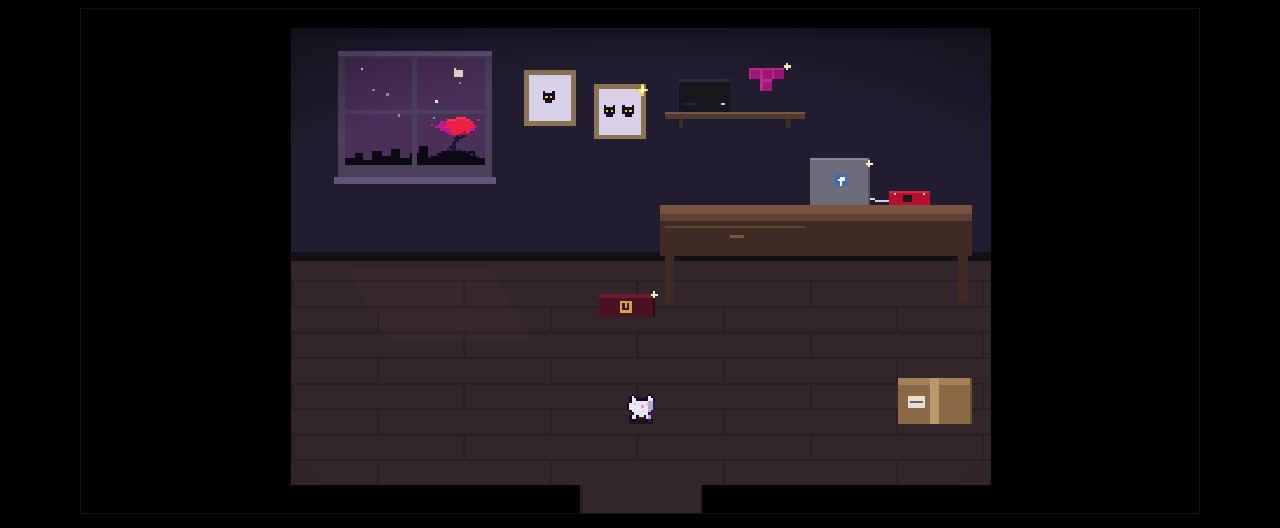
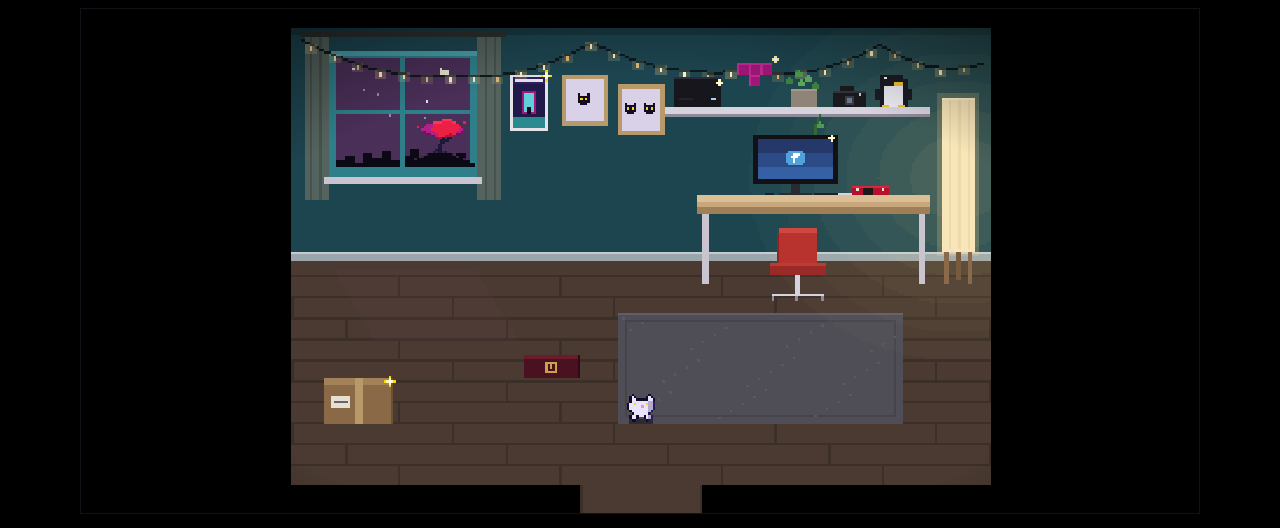
Before and after one commit to lpuv/website, an Astro site: page / in a window 1280 px wide. Shown: the part 228-756 px from the top of the page. Built offline with nearby package versions, Linux system fonts and the light colour scheme; Astro itself is replaced by a stand-in of ours.

Commit message:
Workbench: in the spirit of Luna's room (teal wall, string lights, paper lamp, white shelf, red chair, rug, poster, penguin)

```diff
--- a/src/scripts/workbench.ts
+++ b/src/scripts/workbench.ts
@@ -14,19 +14,22 @@ const reduce = window.matchMedia('(prefers-reduced-motion: reduce)').matches;
 
 // Palette: dark, a little warm. No neon.
 const C = {
-  wall: '#221c30',
-  wallLo: '#1c1728',
-  base: '#141019',
-  floor: '#33262b',
-  seam: '#2a1f24',
-  wood: '#5e4134',
-  woodHi: '#77553f',
-  woodLo: '#3f2b23',
-  frame: '#4c3f5c',
-  frameHi: '#62537a',
+  wall: '#1d4550', // the teal accent wall, at night
+  wallLo: '#173840',
+  base: '#9aa6ac',
+  floor: '#4a3a31',
+  floorHi: '#544236',
+  seam: '#3c2f28',
+  birch: '#c9a77c',
+  birchHi: '#dcc095',
+  birchLo: '#9f7f58',
+  white: '#d6d2de',
+  whiteLo: '#8e8a98',
+  frame: '#2f7f8a',
+  frameHi: '#47a0aa',
   ink: '#140c24',
   paper: '#d9d1e8',
-  shelf: '#4f382d',
+  warm: '#ffd890',
 };
 
 type Thing = {
@@ -102,9 +105,9 @@ export function initWorkbench() {
   const things: Thing[] = [
     {
       id: 'window',
-      glint: [80, 16],
-      hit: [20, 10, 66, 54],
-      spot: [53, 112],
+      glint: [72, 14],
+      hit: [14, 8, 68, 58],
+      spot: [48, 112],
       lines: () => [
         `* (Montréal, ${time.label}. ${sky.label})`,
         '* (Very far away, there is a red tree.)',
@@ -113,10 +116,17 @@ export function initWorkbench() {
       ],
     },
     {
+      id: 'poster',
+      glint: [109, 20],
+      hit: [92, 18, 20, 28],
+      spot: [102, 112],
+      lines: () => ['* (A DELTARUNE poster.)', '* (...That explains a few things.)'],
+    },
+    {
       id: 'cats',
-      glint: [150, 26],
-      hit: [98, 16, 56, 32],
-      spot: [126, 112],
+      glint: [156, 26],
+      hit: [114, 18, 46, 28],
+      spot: [136, 112],
       lines: () => [
         '* (Two cat pictures. One cat in the first. Two in the second.)',
         '* (They are also TryHackMe rooms. Luna wrote both.)',
@@ -126,9 +136,9 @@ export function initWorkbench() {
     },
     {
       id: 'pinwheel',
-      glint: [187, 23],
-      hit: [164, 18, 26, 18],
-      spot: [176, 124],
+      glint: [183, 23],
+      hit: [162, 20, 24, 16],
+      spot: [172, 114],
       lines: () => [
         '* (A small black box called pinwheel.)',
         '* (Ryzen 7. 27 GiB of RAM. A 2.32 TiB ZFS pool.)',
@@ -139,22 +149,26 @@ export function initWorkbench() {
     },
     {
       id: 'tetris',
-      glint: [212, 16],
-      hit: [194, 14, 20, 20],
-      spot: [204, 124],
-      lines: () => [
-        '* (A T-piece from evil-tetris.)',
-        '* (It was supposed to fall. It went up instead.)',
-      ],
+      glint: [207, 13],
+      hit: [190, 12, 18, 22],
+      spot: [190, 114],
+      lines: () => ['* (A T-piece from evil-tetris.)', '* (It was supposed to fall. It went up instead.)'],
       href: '/systems/evil-tetris/',
     },
     {
-      id: 'laptop',
-      glint: [247, 58],
-      hit: [220, 54, 30, 24],
-      spot: [235, 124],
+      id: 'penguin',
+      glint: [266, 19],
+      hit: [250, 16, 18, 20],
+      spot: [262, 116],
+      lines: () => ['* (A penguin.)', '* (It is not a project. It is just a penguin.)'],
+    },
+    {
+      id: 'monitor',
+      glint: [231, 47],
+      hit: [196, 44, 38, 28],
+      spot: [196, 122],
       lines: () => [
-        "* (A laptop. The sticker on the lid is Fedora's.)",
+        "* (A monitor. Fedora's on it.)",
         '* (Luna packages software for Fedora: 86box, some Rust crates, makedeb.)',
         "* (A package isn't done when it builds. It's done when someone else can rebuild it.)",
       ],
@@ -162,11 +176,11 @@ export function initWorkbench() {
     },
     {
       id: 'launchpad',
-      glint: [273, 70],
-      hit: [254, 66, 22, 14],
-      spot: [264, 124],
+      glint: [257, 67],
+      hit: [238, 64, 22, 12],
+      spot: [246, 116],
       lines: () => [
-        '* (A red TMS570 board, plugged into the laptop.)',
+        '* (A red TMS570 board, plugged into the monitor.)',
         "* (It's nearly the same chip as the CubeSat's flight computer.)",
         '* (Nearly. A driver can work here and still be wrong in orbit.)',
       ],
@@ -174,9 +188,9 @@ export function initWorkbench() {
     },
     {
       id: 'grimoire',
-      glint: [155, 114],
-      hit: [132, 110, 24, 16],
-      spot: [144, 134],
+      glint: [123, 141],
+      hit: [98, 136, 28, 16],
+      spot: [112, 158],
       lines: () => [
         '* (A Blood on the Clocktower grimoire.)',
         "* (The Storyteller keeps every player's secret in one of these.)",
@@ -186,9 +200,9 @@ export function initWorkbench() {
     },
     {
       id: 'box',
-      glint: [290, 151],
-      hit: [258, 146, 34, 26],
-      spot: [248, 164],
+      glint: [42, 151],
+      hit: [12, 146, 34, 26],
+      spot: [56, 162],
       lines: () => [
         '* (A cardboard box labelled k8s.)',
         '* (It ran fine. It was just more cluster than one machine needed.)',
@@ -200,9 +214,11 @@ export function initWorkbench() {
 
   // Footprints on the floor that the cat walks around.
   const solid: [number, number, number, number][] = [
-    [158, 100, 134, 20], // desk
-    [132, 112, 24, 12], // grimoire
-    [260, 150, 32, 20], // box
+    [174, 100, 100, 10], // desk
+    [204, 104, 24, 14], // chair
+    [278, 100, 16, 10], // lamp
+    [100, 140, 24, 10], // grimoire
+    [14, 150, 30, 20], // box
   ];
   const walkable = (x: number, y: number) =>
     x >= 6 && x <= RW - 6 && y >= 108 && (y <= 196 || (x > 127 && x < 173)) &&
@@ -457,61 +473,120 @@ export function initWorkbench() {
 
   function drawWall() {
     R(0, 0, RW, 100, C.wall);
-    R(0, 0, RW, 4, C.wallLo);
+    R(0, 0, RW, 3, C.wallLo);
     R(0, 96, RW, 4, C.base);
+    R(0, 96, RW, 1, '#c4ccd0');
+  }
+
+  /** Warm glow from the lamp: stepped, so it stays pixel-crisp. */
+  function drawLampGlow() {
+    const cx = 286;
+    const cy = 64;
+    const rings: [number, number][] = [[78, 0.02], [66, 0.025], [54, 0.03], [42, 0.035], [30, 0.045], [18, 0.05]];
+    g.fillStyle = C.warm;
+    for (const [r, a] of rings) {
+      g.globalAlpha = a;
+      for (let y = -r; y <= r; y++) {
+        const hw = Math.round(Math.sqrt(r * r - y * y) * 1.15);
+        const yy = cy + y;
+        if (yy < 0 || yy > 196) continue;
+        const x0 = Math.max(0, cx - hw);
+        const x1 = Math.min(RW, cx + hw);
+        if (x1 > x0) g.fillRect(OX + x0, OY + yy, x1 - x0, 1);
+      }
+    }
+    g.globalAlpha = 1;
   }
 
   function drawFloor() {
     R(0, 100, RW, 96, C.floor);
-    for (let y = 108; y < 196; y += 11) {
+    for (let y = 106; y < 196; y += 9) {
       R(0, y, RW, 1, C.seam);
-      const off = ((y / 11) | 0) % 2 ? 0 : 37;
-      for (let x = off; x < RW; x += 74) R(x, y + 1, 1, 10, C.seam);
+      const off = ((y / 9) | 0) % 3 * 23;
+      for (let x = off; x < RW; x += 69) R(x, y + 1, 1, 8, C.seam);
     }
+    // Rug.
+    R(140, 122, 122, 48, '#4f4e57');
+    R(140, 122, 122, 1, '#605f69');
+    R(143, 125, 116, 1, '#45444c');
+    R(143, 166, 116, 1, '#45444c');
+    R(143, 125, 1, 42, '#45444c');
+    R(258, 125, 1, 42, '#45444c');
+    for (let i = 0; i < 40; i++) R(142 + ((i * 53) % 118), 124 + ((i * 29) % 44), 1, 1, '#5a5962');
     // Doorway at the bottom, leading out.
     R(124, 196, 52, 12, C.floor);
     R(124, 196, 1, 12, C.seam);
     R(175, 196, 1, 12, C.seam);
     // Window light on the floor.
-    g.globalAlpha = 0.06;
+    g.globalAlpha = 0.07;
     g.fillStyle = sky.glow;
-    for (let i = 0; i < 30; i++) g.fillRect(OX + 24 + i * 0.6, OY + 104 + i, 62, 1);
+    for (let i = 0; i < 30; i++) g.fillRect(OX + 18 + i * 0.6, OY + 104 + i, 62, 1);
     g.globalAlpha = 1;
   }
 
+  /** String lights draped along the top of the wall. */
+  const LIGHT_PTS: [number, number][] = [[4, 5], [70, 20], [128, 6], [196, 18], [252, 7], [296, 15]];
+  function lightY(x: number) {
+    for (let i = 0; i < LIGHT_PTS.length - 1; i++) {
+      const [x0, y0] = LIGHT_PTS[i];
+      const [x1, y1] = LIGHT_PTS[i + 1];
+      if (x < x0 || x > x1) continue;
+      const u = (x - x0) / (x1 - x0);
+      const sag = Math.sin(u * Math.PI) * 5;
+      return Math.round(y0 + (y1 - y0) * u + sag);
+    }
+    return 6;
+  }
+  function drawLights(t: number) {
+    for (let x = 4; x <= 296; x++) R(x, lightY(x), 1, 1, '#0d1a1e');
+    for (let x = 8, i = 0; x <= 292; x += 10, i++) {
+      const y = lightY(x) + 1;
+      const tw = reduce ? 1 : 0.5 + 0.5 * Math.sin(t * 0.0015 + i * 2.1);
+      g.globalAlpha = 0.12 + tw * 0.12;
+      R(x - 2, y - 1, 5, 4, C.warm);
+      g.globalAlpha = 1;
+      R(x, y, 1, 2, tw > 0.35 ? '#fff0c0' : '#e0b870');
+    }
+  }
+
   function drawWindow(t: number) {
-    R(20, 10, 66, 54, C.frame);
-    R(20, 10, 66, 2, C.frameHi);
-    R(23, 13, 60, 46, sky.sky);
+    // Curtains.
+    R(6, 4, 10, 70, '#55635e');
+    R(80, 4, 10, 70, '#55635e');
+    for (const x of [8, 12, 83, 87]) R(x, 4, 1, 70, '#46524e');
+    R(4, 2, 88, 2, '#2a2f2e'); // rod
+    // Frame and sky.
+    R(16, 10, 64, 54, C.frame);
+    R(16, 10, 64, 2, C.frameHi);
+    R(19, 13, 58, 47, sky.sky);
     if (sky.stars) {
       for (const [i, [sx, sy]] of stars.entries()) {
         const on = reduce || Math.sin(t * 0.001 + i * 1.7) > -0.6;
-        if (on) R(sx, sy, 1, 1, i % 4 ? '#8a8fb8' : '#d8dcff');
+        if (on) R(sx - 4, sy, 1, 1, i % 4 ? '#8a8fb8' : '#d8dcff');
       }
-      R(70, 17, 4, 4, '#e8e4d0'); // moon
-      R(71, 17, 3, 1, sky.sky);
+      R(64, 17, 4, 4, '#e8e4d0'); // moon
+      R(65, 17, 3, 1, sky.sky);
     }
     // Horizon: the city.
     const city = [3, 5, 2, 6, 4, 7, 3, 5, 8, 4, 2, 5, 3, 6, 2];
-    city.forEach((h, i) => R(23 + i * 4, 59 - h, 4, h, '#0b0914'));
+    city.forEach((h, i) => R(19 + i * 4, 60 - h, 4, h, '#0b0914'));
     // Far away: a hill rising out of the city, and the red tree on top of it.
-    for (let y = 52; y <= 58; y++) {
-      const hw = Math.round(3 + (y - 52) * 2.6);
-      const x0 = Math.max(54, 70 - hw);
-      const x1 = Math.min(83, 70 + hw);
+    for (let y = 53; y <= 59; y++) {
+      const hw = Math.round(3 + (y - 53) * 2.6);
+      const x0 = Math.max(48, 64 - hw);
+      const x1 = Math.min(77, 64 + hw);
       R(x0, y, x1 - x0, 1, '#0b0914');
-      // A purple rim along the top of the hill, like the tree room's floor.
-      if (y <= 55) {
+      if (y <= 56) {
         R(x0, y, 1, 1, '#3d2246');
         R(x1 - 1, y, 1, 1, '#3d2246');
       }
     }
-    R(67, 52, 6, 1, '#3d2246');
-    drawFarTree(60, 38, t);
+    R(61, 53, 6, 1, '#3d2246');
+    drawFarTree(54, 39, t);
     // Mullions and sill.
-    R(52, 13, 2, 46, C.frame);
-    R(23, 35, 60, 2, C.frame);
-    R(18, 64, 70, 3, C.frameHi);
+    R(47, 13, 2, 47, C.frame);
+    R(19, 35, 58, 2, C.frame);
+    R(14, 64, 68, 3, '#c9c4d0');
   }
 
   /** The tree as a tiny sprite. h = highlight, r = red, l = red shadow, m = magenta, d = dark magenta, t = trunk. */
@@ -556,86 +631,152 @@ export function initWorkbench() {
     R(x + 1, y + 4, 3, 1, C.ink);
   }
 
-  function drawCatPictures() {
-    // Cat Pictures 1
-    R(100, 18, 22, 24, '#8b7354');
-    R(102, 20, 18, 20, C.paper);
-    catFace(108, 27);
-    // Cat Pictures 2
-    R(130, 24, 22, 24, '#8b7354');
-    R(132, 26, 18, 20, C.paper);
-    catFace(134, 33);
-    catFace(142, 33);
+  function drawPosters() {
+    // DELTARUNE poster: a dark scene, a lit doorway, a figure.
+    R(94, 20, 16, 24, '#e6e2ea');
+    R(95, 21, 14, 22, '#1f1a4a');
+    R(95, 21, 14, 3, '#2a2160');
+    R(96, 22, 12, 1, '#e6e2ea'); // title
+    R(99, 27, 6, 10, '#a3167a');
+    R(100, 28, 4, 8, '#5fd0d8');
+    R(101, 34, 2, 3, '#140c24');
+    R(95, 38, 14, 5, '#2b8a8f');
+    // Cat Pictures 1 and 2.
+    R(116, 20, 20, 22, '#b89a6a');
+    R(118, 22, 16, 18, C.paper);
+    catFace(123, 28);
+    R(140, 24, 20, 22, '#b89a6a');
+    R(142, 26, 16, 18, C.paper);
+    catFace(143, 32);
+    catFace(151, 32);
   }
 
   function drawShelf(t: number) {
-    R(160, 36, 60, 3, C.shelf);
-    R(160, 36, 60, 1, C.woodHi);
-    R(166, 39, 2, 4, C.woodLo);
-    R(212, 39, 2, 4, C.woodLo);
+    // Long white floating shelf.
+    R(160, 34, 114, 4, C.white);
+    R(160, 37, 114, 1, C.whiteLo);
     // pinwheel: a small black box with one light.
-    R(166, 22, 22, 14, '#17161d');
-    R(166, 22, 22, 1, '#2d2b38');
-    R(168, 32, 6, 1, '#24222d');
+    R(164, 21, 20, 13, '#17161d');
+    R(164, 21, 20, 1, '#2d2b38');
+    R(166, 30, 6, 1, '#24222d');
     const blink = reduce || Math.floor(t / 900) % 3 !== 0;
-    R(184, 32, 2, 1, blink ? '#9fd0ff' : '#2a3a4a');
+    R(180, 30, 2, 1, blink ? '#9fd0ff' : '#2a3a4a');
     // The T-piece, floating a little above the shelf.
-    const bob = reduce ? 0 : Math.round(Math.sin(t * 0.002) * 1);
-    const ty = 18 + bob;
+    const bob = reduce ? 0 : Math.round(Math.sin(t * 0.002));
+    const ty = 16 + bob;
     const block = (x: number, y: number) => {
       R(x, y, 5, 5, '#a3167a');
       R(x, y, 5, 1, '#c02a92');
       R(x, y, 1, 5, '#c02a92');
     };
+    block(191, ty);
     block(196, ty);
     block(201, ty);
-    block(206, ty);
-    block(201, ty + 5);
+    block(196, ty + 5);
+    // Pothos: a grey pot, leaves up top, a vine trailing down past the shelf.
+    R(214, 26, 11, 8, '#8e8478');
+    R(214, 26, 11, 1, '#a59a8c');
+    const leaf = (x: number, y: number, c = '#4f9a52') => {
+      R(x, y, 3, 2, c);
+      R(x + 1, y - 1, 1, 1, c);
+    };
+    leaf(212, 22, '#3f8244');
+    leaf(216, 19);
+    leaf(220, 21, '#5aae5c');
+    leaf(223, 24, '#3f8244');
+    leaf(217, 23, '#5aae5c');
+    for (let y = 37; y < 54; y++) R(225 + Math.round(Math.sin(y * 0.4)), y, 1, 1, '#2f6a34');
+    leaf(225, 41, '#4f9a52');
+    leaf(223, 47, '#3f8244');
+    leaf(226, 52, '#5aae5c');
+    // Camera.
+    R(232, 27, 14, 7, '#1a1a1e');
+    R(235, 25, 6, 2, '#1a1a1e');
+    R(232, 27, 14, 1, '#34343c');
+    R(237, 29, 4, 4, '#3a3a44');
+    R(238, 30, 2, 2, '#6a7a8a');
+    R(243, 28, 1, 1, '#c8c8d0');
+    // Penguin plush.
+    R(252, 22, 12, 12, '#1b1b24');
+    R(254, 25, 8, 9, '#ecebf2');
+    R(252, 20, 10, 3, '#1b1b24');
+    R(254, 21, 1, 1, '#fff');
+    R(258, 23, 4, 2, '#f2c230');
+    R(250, 26, 2, 5, '#1b1b24');
+    R(264, 26, 2, 5, '#1b1b24');
+    R(253, 33, 3, 1, '#f2c230');
+    R(260, 33, 3, 1, '#f2c230');
   }
 
   function drawDesk() {
-    // Laptop: we see the back of the lid, with a sticker.
-    R(222, 56, 26, 20, '#6e6c7a');
-    R(222, 56, 26, 1, '#8a8896');
-    R(247, 56, 1, 20, '#55535f');
-    R(233, 63, 5, 5, '#3c6eb4');
-    R(235, 64, 1, 4, '#fff');
-    R(236, 64, 1, 1, '#fff');
-    R(234, 65, 3, 1, '#fff');
-    // LaunchPad: a small red board, cable running to the laptop.
-    R(256, 70, 18, 7, '#b8102c');
-    R(256, 70, 18, 1, '#d8263f');
-    R(262, 72, 4, 3, '#1a1a1a');
-    R(258, 71, 1, 1, '#e9e4d0');
-    R(271, 71, 1, 1, '#e9e4d0');
-    R(250, 74, 6, 1, '#d8d4dc');
-    R(248, 73, 2, 1, '#d8d4dc');
-    // Desk: top, front, legs.
-    R(158, 76, 134, 4, C.woodHi);
-    R(158, 80, 134, 3, C.wood);
-    R(158, 83, 134, 15, C.woodLo);
-    R(160, 85, 60, 1, C.wood); // drawer line
-    R(188, 89, 6, 1, C.woodHi); // handle
-    R(160, 98, 4, 20, C.woodLo);
-    R(286, 98, 4, 20, C.woodLo);
+    // Monitor, showing Fedora.
+    R(198, 46, 36, 21, '#121216');
+    for (let y = 0; y < 17; y++) R(200, 48 + y, 32, 1, y < 6 ? '#24386a' : y < 12 ? '#2c4a86' : '#3560a4');
+    R(213, 53, 6, 6, '#51a2da');
+    R(212, 54, 8, 4, '#51a2da');
+    R(215, 54, 1, 4, '#fff');
+    R(216, 54, 2, 1, '#fff');
+    R(214, 55, 3, 1, '#fff');
+    R(214, 67, 4, 5, '#2a2a30');
+    R(209, 71, 14, 1, '#2a2a30');
+    // Keyboard and the red board, cable running to the monitor.
+    R(203, 71, 4, 1, '#202028');
+    R(224, 71, 12, 1, '#202028');
+    R(240, 68, 16, 5, '#b8102c');
+    R(240, 68, 16, 1, '#d8263f');
+    R(245, 69, 4, 3, '#1a1a1a');
+    R(242, 69, 1, 1, '#e9e4d0');
+    R(253, 69, 1, 1, '#e9e4d0');
+    R(234, 71, 6, 1, '#d8d4dc');
+    // Birch desk with white legs.
+    R(174, 72, 100, 3, C.birchHi);
+    R(174, 75, 100, 2, C.birch);
+    R(174, 77, 100, 3, C.birchLo);
+    R(176, 80, 3, 30, '#c9c4d0');
+    R(269, 80, 3, 30, '#c9c4d0');
+  }
+
+  /** Tall paper floor lamp on wooden legs, lit. */
+  function drawLamp(t: number) {
+    const flick = reduce ? 0 : Math.sin(t * 0.003) * 0.02;
+    R(279, 30, 14, 66, '#f6e9c6');
+    for (const x of [282, 286, 290]) R(x, 31, 1, 64, '#eadbb0');
+    R(279, 30, 14, 1, '#fff8e0');
+    g.globalAlpha = 0.2 + flick;
+    R(277, 28, 18, 70, C.warm);
+    g.globalAlpha = 1;
+    R(280, 96, 2, 14, '#8a6a4a');
+    R(285, 96, 2, 12, '#7a5a3c');
+    R(290, 96, 2, 14, '#8a6a4a');
+  }
+
+  function drawChair() {
+    R(209, 86, 16, 17, '#b8322e');
+    R(209, 86, 16, 2, '#d0473f');
+    R(208, 88, 1, 13, '#8e2522');
+    R(205, 101, 24, 5, '#9a2a27');
+    R(205, 101, 24, 1, '#c03a35');
+    R(216, 106, 2, 8, '#d6d2de');
+    R(206, 114, 22, 1, '#d6d2de');
+    for (const x of [206, 216, 227]) R(x, 115, 1, 2, '#8e8a98');
   }
 
   function drawGrimoire() {
-    R(132, 114, 24, 10, '#4a1220');
-    R(132, 114, 24, 2, '#6a1c2c');
-    R(155, 114, 1, 10, '#2e0b14');
-    R(141, 117, 5, 5, '#c9a24a');
-    R(142, 118, 3, 3, '#4a1220');
-    R(143, 118, 1, 2, '#c9a24a');
+    R(100, 140, 24, 10, '#4a1220');
+    R(100, 140, 24, 2, '#6a1c2c');
+    R(123, 140, 1, 10, '#2e0b14');
+    R(109, 143, 5, 5, '#c9a24a');
+    R(110, 144, 3, 3, '#4a1220');
+    R(111, 144, 1, 2, '#c9a24a');
   }
 
   function drawBox() {
-    R(260, 150, 32, 20, '#8a6a46');
-    R(260, 150, 32, 3, '#a3825a');
-    R(274, 150, 4, 20, '#b89a6a');
-    R(264, 158, 8, 5, '#e6e0d0');
-    R(265, 160, 6, 1, '#6a6070');
-    R(291, 150, 1, 20, '#6a5034');
+    R(14, 150, 30, 20, '#8a6a46');
+    R(14, 150, 30, 3, '#a3825a');
+    R(27, 150, 4, 20, '#b89a6a');
+    R(17, 158, 8, 5, '#e6e0d0');
+    R(18, 160, 6, 1, '#6a6070');
+    R(43, 150, 1, 20, '#6a5034');
   }
 
   /** A four-point twinkle, a few pixels across. Phase 0..1. */
@@ -705,13 +846,17 @@ export function initWorkbench() {
     g.fillRect(0, 0, W, H);
     drawWall();
     drawFloor();
+    drawLampGlow();
     drawWindow(t);
-    drawCatPictures();
+    drawPosters();
+    drawLights(t);
     drawShelf(t);
     drawDesk();
+    drawLamp(t);
     // Floor objects and the cat, back to front.
     const floorThings: [number, () => void][] = [
-      [124, drawGrimoire],
+      [117, drawChair],
+      [150, drawGrimoire],
       [170, drawBox],
       [P.y, drawPlayer],
     ];
```
Also changed, not shown: DESIGN.md (+6 -3 lines).
